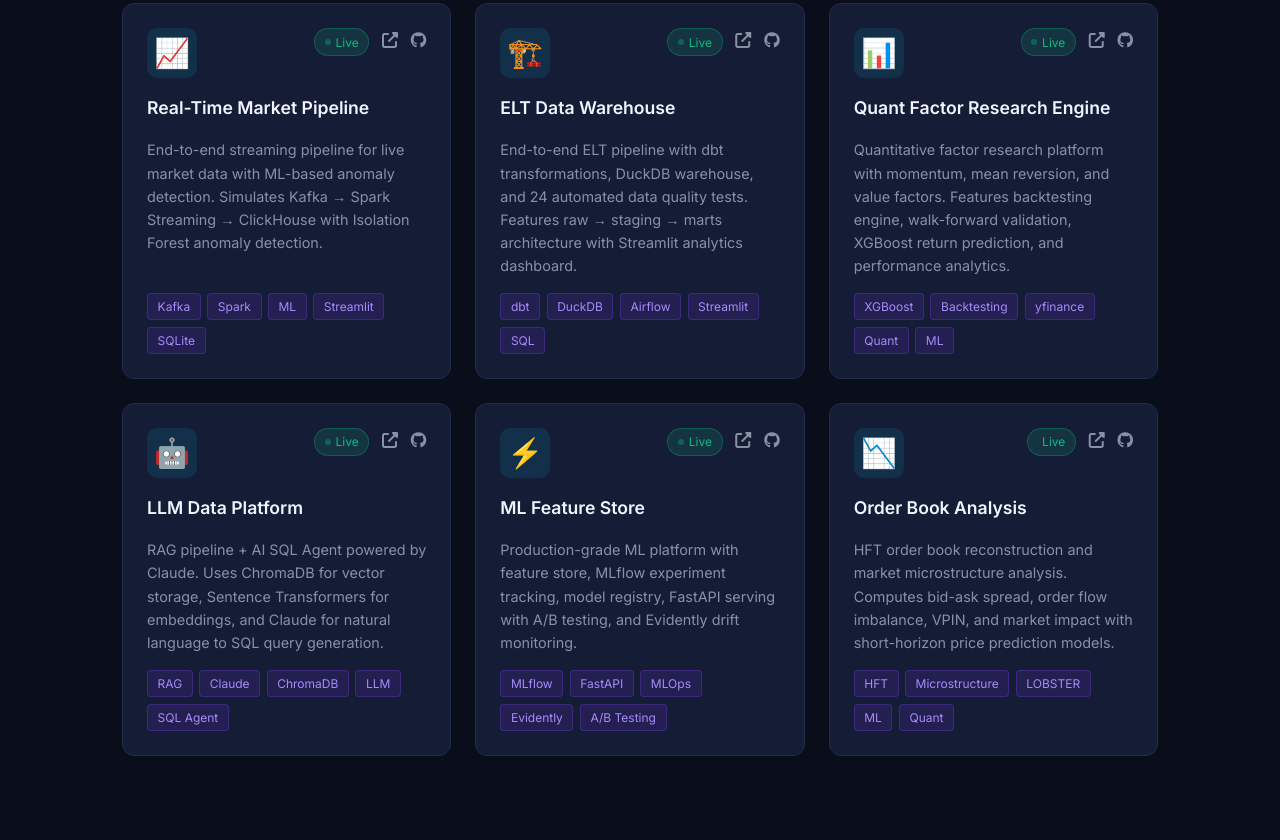
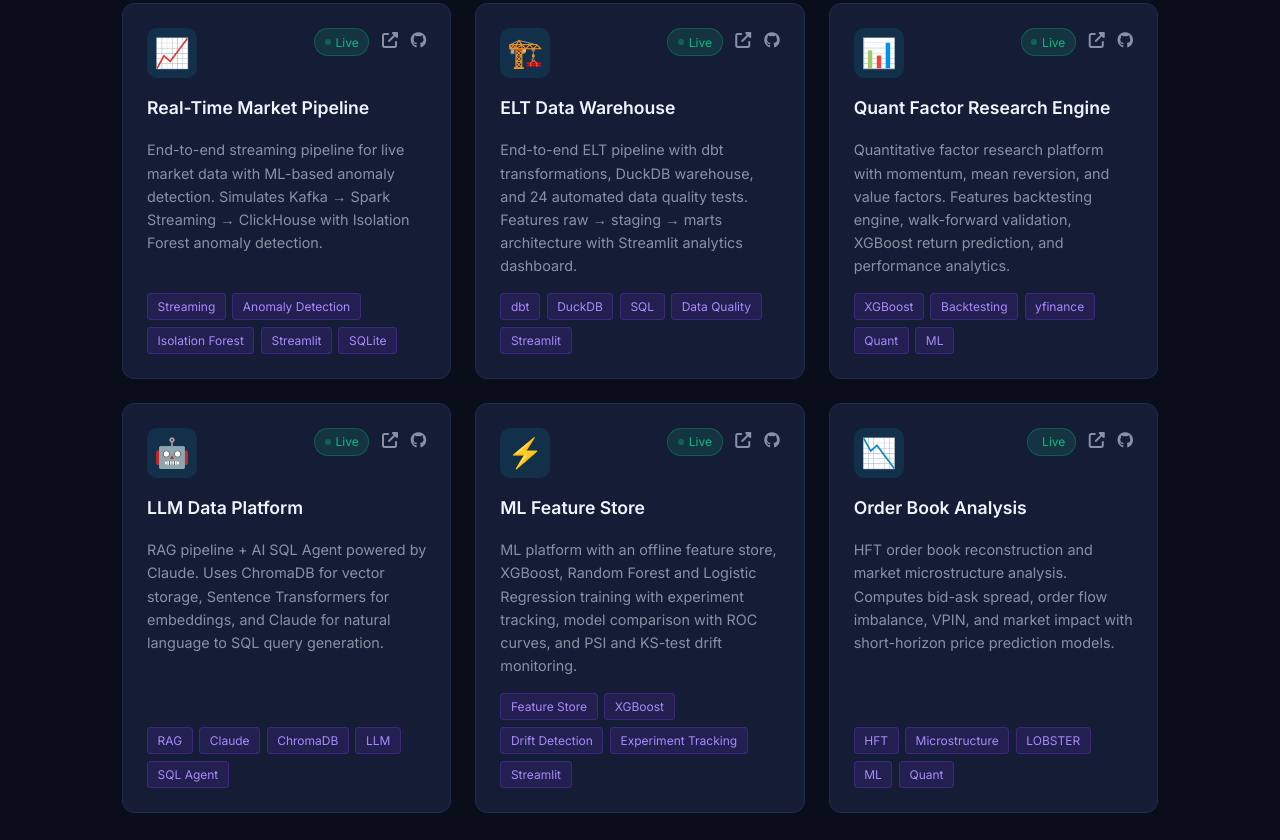
Before and after one commit to saimanjunathk/sai-portfolio, a plain HTML site: page index.html in a window 1280 px wide. Shown: the part 2640-3480 px from the top of the page. Drawn offline with Linux system fonts and the light colour scheme.

Commit message:
Revise About Me section and project details
Updated job title and company affiliation in the About Me section. Enhanced project descriptions and tags for clarity and detail.

```diff
--- a/index.html
+++ b/index.html
@@ -573,7 +573,7 @@
     <div class="about-grid fade-in">
         <div class="about-text">
             <p>
-                I'm a <strong>Data Scientist</strong> at <strong>Montgomery County HHS</strong>,
+                I'm a <strong>Data Scientist/Engineer</strong> at <strong>Cyquent Inc. (Montgomery HHS)</strong>,
                 building forecasting, causal inference and AI-powered analytics that drive
                 real program decisions.
             </p>
@@ -585,7 +585,7 @@
             </p>
             <p>
                 I'm passionate about the intersection of <strong>Data Engineering,
-                Machine Learning, and AI</strong> — building systems that are not just
+                Machine Learning, and AI</strong> building systems that are not just
                 technically sound but also deliver measurable business value.
             </p>
         </div>
@@ -601,7 +601,7 @@
                 <div class="info-icon"><i class="fas fa-graduation-cap"></i></div>
                 <div>
                     <div class="info-label">Education</div>
-                    <div class="info-value">MS Computer Science — UT Arlington</div>
+                    <div class="info-value">MS Computer Science at UT Arlington</div>
                 </div>
             </div>
             <div class="info-item">
@@ -755,9 +755,9 @@
                 with Isolation Forest anomaly detection.
             </div>
             <div class="project-tags">
-                <span class="project-tag">Kafka</span>
-                <span class="project-tag">Spark</span>
-                <span class="project-tag">ML</span>
+                <span class="project-tag">Streaming</span>
+                <span class="project-tag">Anomaly Detection</span>
+                <span class="project-tag">Isolation Forest</span>
                 <span class="project-tag">Streamlit</span>
                 <span class="project-tag">SQLite</span>
             </div>
@@ -787,9 +787,9 @@
             <div class="project-tags">
                 <span class="project-tag">dbt</span>
                 <span class="project-tag">DuckDB</span>
-                <span class="project-tag">Airflow</span>
+                <span class="project-tag">SQL</span>
+                <span class="project-tag">Data Quality</span>
                 <span class="project-tag">Streamlit</span>
-                <span class="project-tag">SQL</span>
             </div>
         </div>
 
@@ -870,16 +870,16 @@
             </div>
             <div class="project-title">ML Feature Store</div>
             <div class="project-desc">
-                Production-grade ML platform with feature store, MLflow experiment
-                tracking, model registry, FastAPI serving with A/B testing,
-                and Evidently drift monitoring.
+                ML platform with an offline feature store, XGBoost, Random Forest and
+                Logistic Regression training with experiment tracking, model comparison
+                with ROC curves, and PSI and KS-test drift monitoring.
             </div>
             <div class="project-tags">
-                <span class="project-tag">MLflow</span>
-                <span class="project-tag">FastAPI</span>
-                <span class="project-tag">MLOps</span>
-                <span class="project-tag">Evidently</span>
-                <span class="project-tag">A/B Testing</span>
+                <span class="project-tag">Feature Store</span>
+                <span class="project-tag">XGBoost</span>
+                <span class="project-tag">Drift Detection</span>
+                <span class="project-tag">Experiment Tracking</span>
+                <span class="project-tag">Streamlit</span>
             </div>
         </div>
 
```
